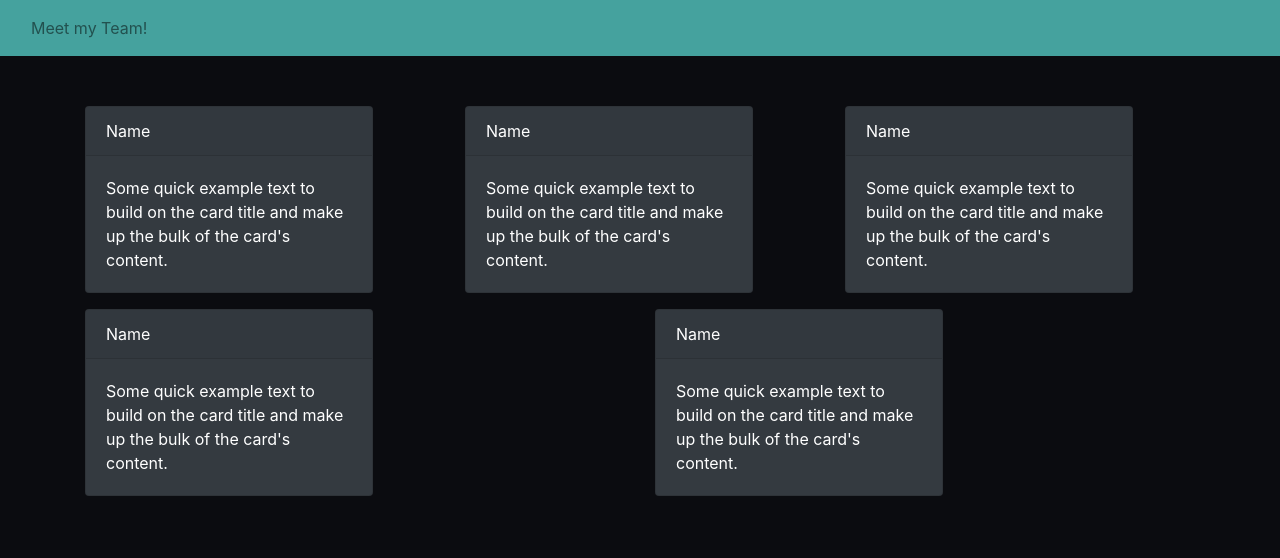
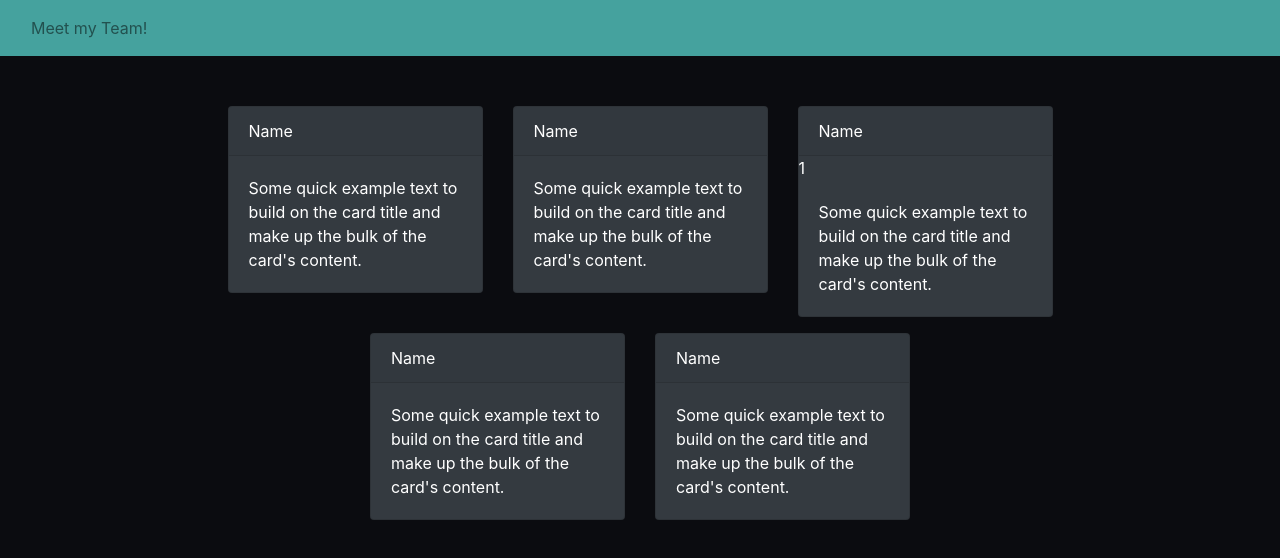
Before and after one commit to justpeachy8688/team-mate, a website: page index.html in a window 1280 px wide. Drawn offline with nearby package versions, Linux system fonts and the light colour scheme.

Commit message:
working on renderHTML

```diff
--- a/index.html
+++ b/index.html
@@ -38,8 +38,40 @@
 
     <!--CARDS-->
     <div class="container">
-        <div class="row">
-            <div class="col-4">
+        <div class="row justify-content-center">
+            <div class="col-3">
+                <div class="card text-white bg-dark mb-3">
+                    <div class="card-header">Name</div>
+                    <div class="card-body">
+                        <p class="card-text">Some quick example text to build on the card title and make up the bulk of
+                            the card's
+                            content.</p>
+                    </div>
+                </div>
+            </div>
+            <div class="col-3">
+                <div class="card text-white bg-dark mb-3">
+                    <div class="card-header">Name</div>
+                    <div class="card-body">
+                        <p class="card-text">Some quick example text to build on the card title and make up the bulk of
+                            the card's
+                            content.</p>
+                    </div>
+                </div>
+            </div>
+            <div class="col-3">
+                <div class="card text-white bg-dark mb-3">
+                    <div class="card-header">Name</div>1
+                    <div class="card-body">
+                        <p class="card-text">Some quick example text to build on the card title and make up the bulk of
+                            the card's
+                            content.</p>
+                    </div>
+                </div>
+            </div>
+        </div>
+        <div class="row justify-content-center">
+            <div class="col-3">
                 <div class="card text-white bg-dark mb-3" style="max-width: 18rem;">
                     <div class="card-header">Name</div>
                     <div class="card-body">
@@ -49,39 +81,7 @@
                     </div>
                 </div>
             </div>
-            <div class="col-4">
-                <div class="card text-white bg-dark mb-3" style="max-width: 18rem;">
-                    <div class="card-header">Name</div>
-                    <div class="card-body">
-                        <p class="card-text">Some quick example text to build on the card title and make up the bulk of
-                            the card's
-                            content.</p>
-                    </div>
-                </div>
-            </div>
-            <div class="col-4">
-                <div class="card text-white bg-dark mb-3" style="max-width: 18rem;">
-                    <div class="card-header">Name</div>
-                    <div class="card-body">
-                        <p class="card-text">Some quick example text to build on the card title and make up the bulk of
-                            the card's
-                            content.</p>
-                    </div>
-                </div>
-            </div>
-        </div>
-        <div class="row">
-            <div class="col-6">
-                <div class="card text-white bg-dark mb-3" style="max-width: 18rem;">
-                    <div class="card-header">Name</div>
-                    <div class="card-body">
-                        <p class="card-text">Some quick example text to build on the card title and make up the bulk of
-                            the card's
-                            content.</p>
-                    </div>
-                </div>
-            </div>
-            <div class="col-6">
+            <div class="col-3">
                 <div class="card text-white bg-dark mb-3" style="max-width: 18rem;">
                     <div class="card-header">Name</div>
                     <div class="card-body">
@@ -95,4 +95,6 @@
     </div>
 </body>
 
+
+
 </html>
```
Also changed, not shown: index.js (+21 -10 lines), renderHTML.js (added, +55 -0 lines).
